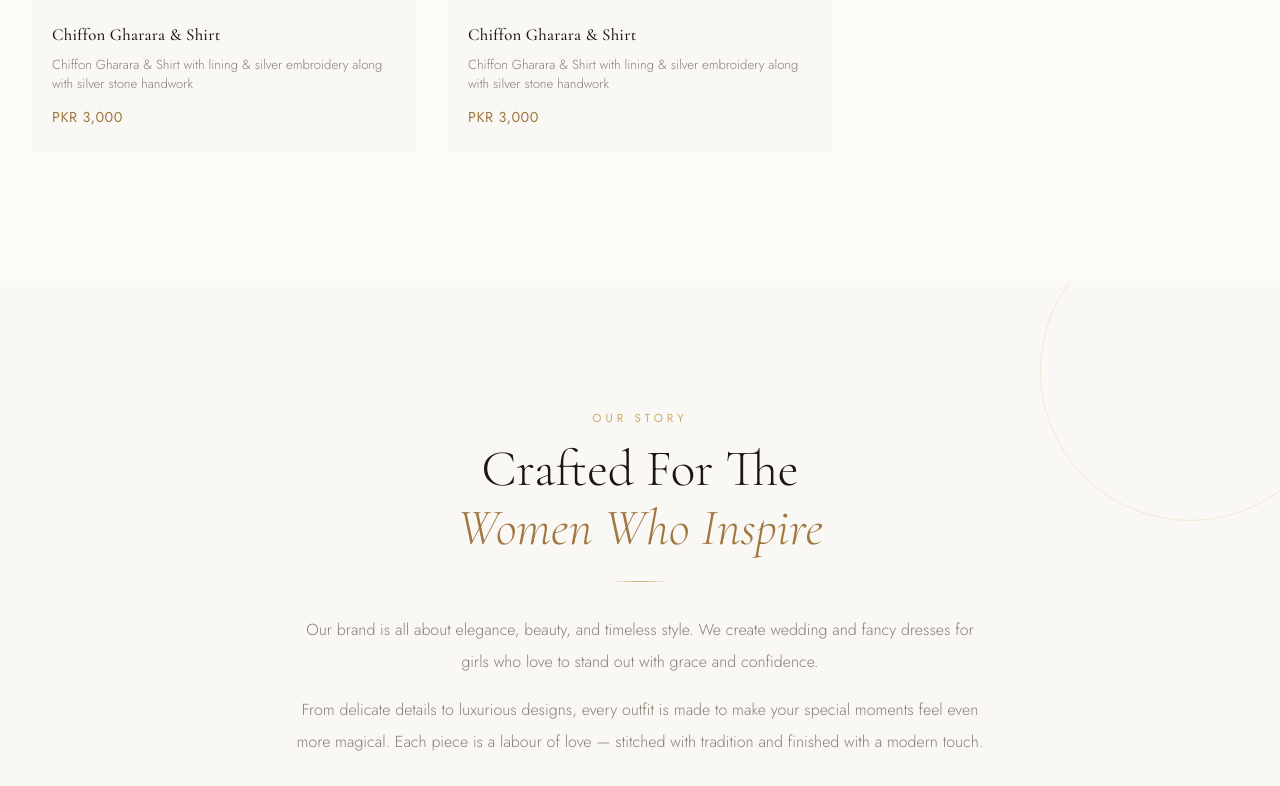
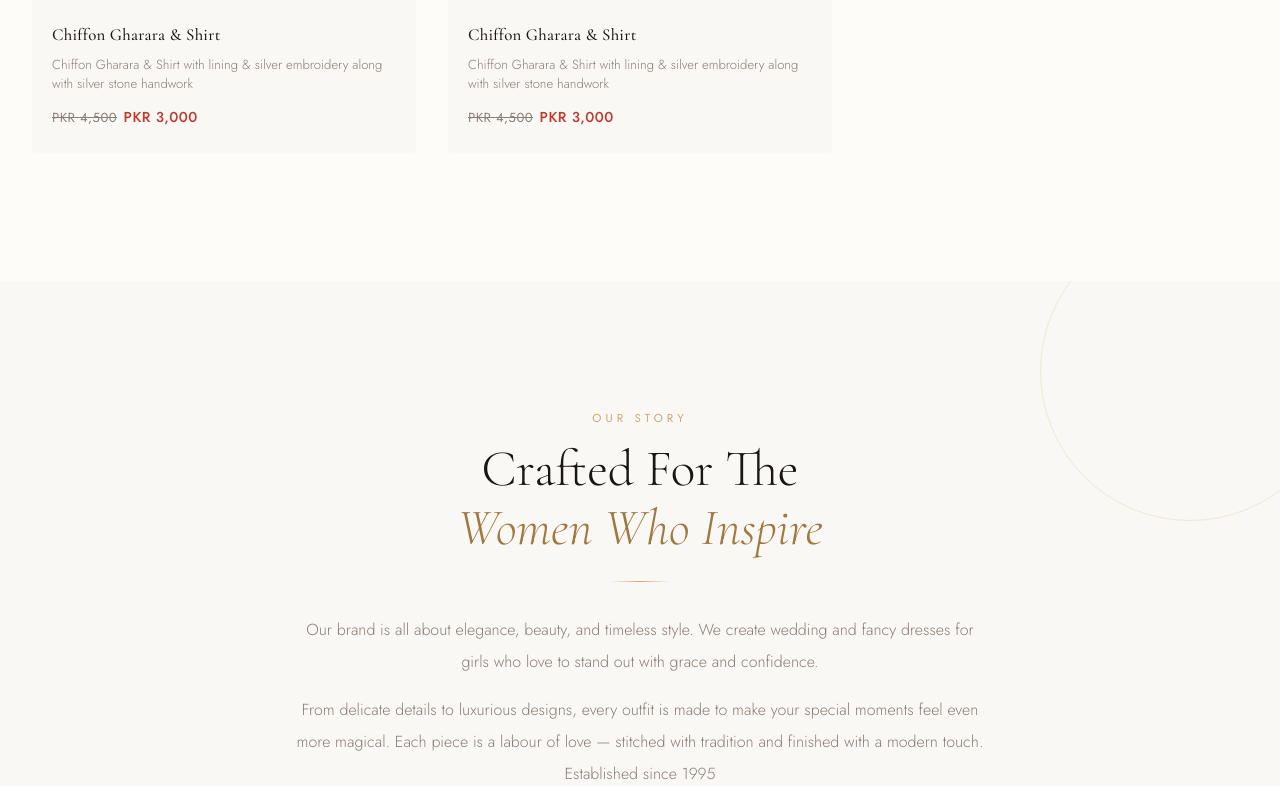
Before and after one commit to wasiq345/Posh-and-pret, a React (Create React App) app: page / in a window 1280 px wide. Shown: the part 2374-3160 px from the top of the page. Built offline with nearby package versions, Linux system fonts and the light colour scheme.

Commit message:
fixed dress sizes

```diff
--- a/src/components/AboutContact.js
+++ b/src/components/AboutContact.js
@@ -35,6 +35,7 @@ export function About() {
             From delicate details to luxurious designs, every outfit is made to make your special
             moments feel even more magical. Each piece is a labour of love — stitched with
             tradition and finished with a modern touch.
+            Established since 1995
           </p>
           <div className="about-stats">
             <div className="stat">
--- a/src/components/Products.css
+++ b/src/components/Products.css
@@ -465,3 +465,16 @@
     padding: 0 1rem;
   }
 }
+
+
+.price-original {
+  text-decoration: line-through;
+  color: var(--muted);
+  font-size: 0.82rem;
+  margin-right: 0.4rem;
+}
+
+.price-sale {
+  color: #c0392b;
+  font-weight: 500;
+}
--- a/src/components/Products.js
+++ b/src/components/Products.js
@@ -9,6 +9,7 @@ const PRODUCTS = [
     fullName: 'Chiffon Shirt & Banarsi Shahi Patiala (Muted Green)',
     description: 'Chiffon Shirt & Banarsi Shahi Patiala with golden lace work',
     price: 2500,
+    originalPrice: 3800,
     priceLarge: 3000,
     tag: 'Bestseller',
   },
@@ -19,6 +20,7 @@ const PRODUCTS = [
     fullName: 'Chiffon Gharara & Shirt (Muted Peach)',
     description: 'Chiffon Gharara & Shirt with lining & silver embroidery along with silver stone handwork',
     price: 3000,
+    originalPrice: 4500,
     priceLarge: 3500,
     tag: 'New',
   },
@@ -29,7 +31,10 @@ const PRODUCTS = [
     fullName: 'Soft RawSilk Lehnga Choli',
     description: 'Soft RawSilk lenga choli with golden gota mirror embroidery along with fancy lace',
     price: 3000,
+    originalPrice: 4500,
     priceLarge: 4000, //5000
+    priceXL: 5000,
+    sizes: ['18','20','22','24','26','28','30','32','34','36','38'],
     tag: '',
   },
   {
@@ -39,6 +44,7 @@ const PRODUCTS = [
     fullName: 'Chiffon Gharara & Shirt (Navy Blue)',
     description: 'Chiffon Gharara & Shirt with lining & silver embroidery along with silver stone handwork',
     price: 3000,
+    originalPrice: 4500,
     priceLarge: 3500,
     tag: '',
   },
@@ -49,6 +55,7 @@ const PRODUCTS = [
     fullName: 'Chiffon Gharara & Shirt (Fuchsia Pink)',
     description: 'Chiffon Gharara & Shirt with lining & silver embroidery along with silver stone handwork',
     price: 3000,
+    originalPrice: 4500,
     priceLarge: 3500,
     tag: 'Popular',
   },
@@ -88,7 +95,14 @@ function ProductCard({ product, onOpen }) {
       <div className="product-info">
         <h3 className="product-name">{product.name}</h3>
         <p className="product-desc">{product.description}</p>
-        <p className="product-price">PKR {product.price.toLocaleString()}</p>
+        <p className="product-price">
+        {product.originalPrice && (
+          <span className="price-original">PKR {product.originalPrice.toLocaleString()}</span>
+        )}
+        <span className={product.originalPrice ? 'price-sale' : ''}>
+          PKR {product.price.toLocaleString()}
+        </span>
+      </p>
       </div>
     </div>
   );
@@ -100,10 +114,21 @@ export default function Products({ onAddToCart }) {
   const [size, setSize] = useState('');
 const [sizeError, setSizeError] = useState(false);
 
-const largerSizes = ['26', '28', '30', '32'];
-const activePrice = size && largerSizes.includes(size)
-  ? modalProduct?.priceLarge
+const smallSizes  = ['18','20','22','24'];
+const medSizes    = ['26','28','30','32'];
+const largeSizes  = ['34','36','38'];
+
+const activePrice = size && largeSizes.includes(size) && modalProduct?.priceXL
+  ? modalProduct.priceXL
+  : size && medSizes.includes(size) && modalProduct?.priceLarge
+  ? modalProduct.priceLarge
   : modalProduct?.price;
+
+const priceSizeLabel = size
+  ? largeSizes.includes(size)  ? '(Size 34–38)'
+  : medSizes.includes(size)    ? '(Size 26–32)'
+  : '(Size 18–24)'
+  : '';
 
   const openModal = (product) => {
     setModalProduct(product);
@@ -187,13 +212,18 @@ const activePrice = size && largerSizes.includes(size)
               <div className="modal-details">
                 <h2 className="modal-title">{modalProduct.fullName}</h2>
                 <p className="modal-price">
+                {modalProduct.originalPrice && (
+                  <span className="price-original">PKR {modalProduct.originalPrice.toLocaleString()}</span>
+                )}
+                <span className={modalProduct.originalPrice ? 'price-sale' : ''}>
                   PKR {(activePrice || modalProduct.price).toLocaleString()}
-                  {size && largerSizes.includes(size) && (
-                    <span style={{ fontSize: '0.75rem', color: 'var(--muted)', marginLeft: '0.5rem' }}>
-                      (Size 28–32)
-                    </span>
-                  )}
-                </p>
+                </span>
+                {size && (
+              <span style={{ fontSize: '0.75rem', color: 'var(--muted)', marginLeft: '0.5rem' }}>
+                {priceSizeLabel}
+              </span>
+              )}
+              </p>
                 <p className="modal-desc">{modalProduct.description}</p>
 
                 <div className="modal-size-section">
@@ -201,7 +231,7 @@ const activePrice = size && largerSizes.includes(size)
                     Select Size <span className="size-required">*</span>
                   </label>
                   <div className="size-grid">
-                    {['18','20','22','24','26','28','30','32'].map((s) => (
+                    {(modalProduct.sizes || ['18','20','22','24','26','28','30','32']).map((s) => (
                       <button
                         key={s}
                         className={`size-btn ${size === s ? 'active' : ''}`}
```
